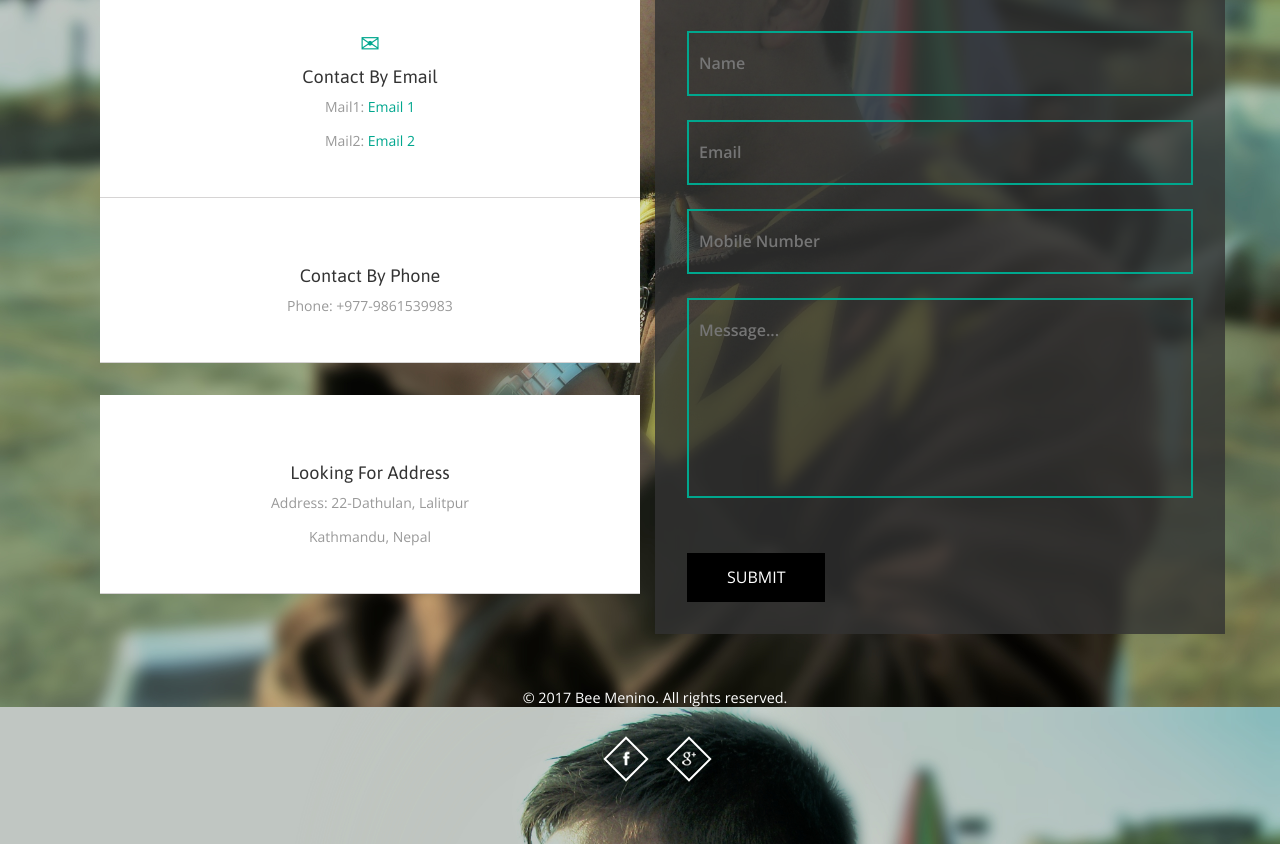
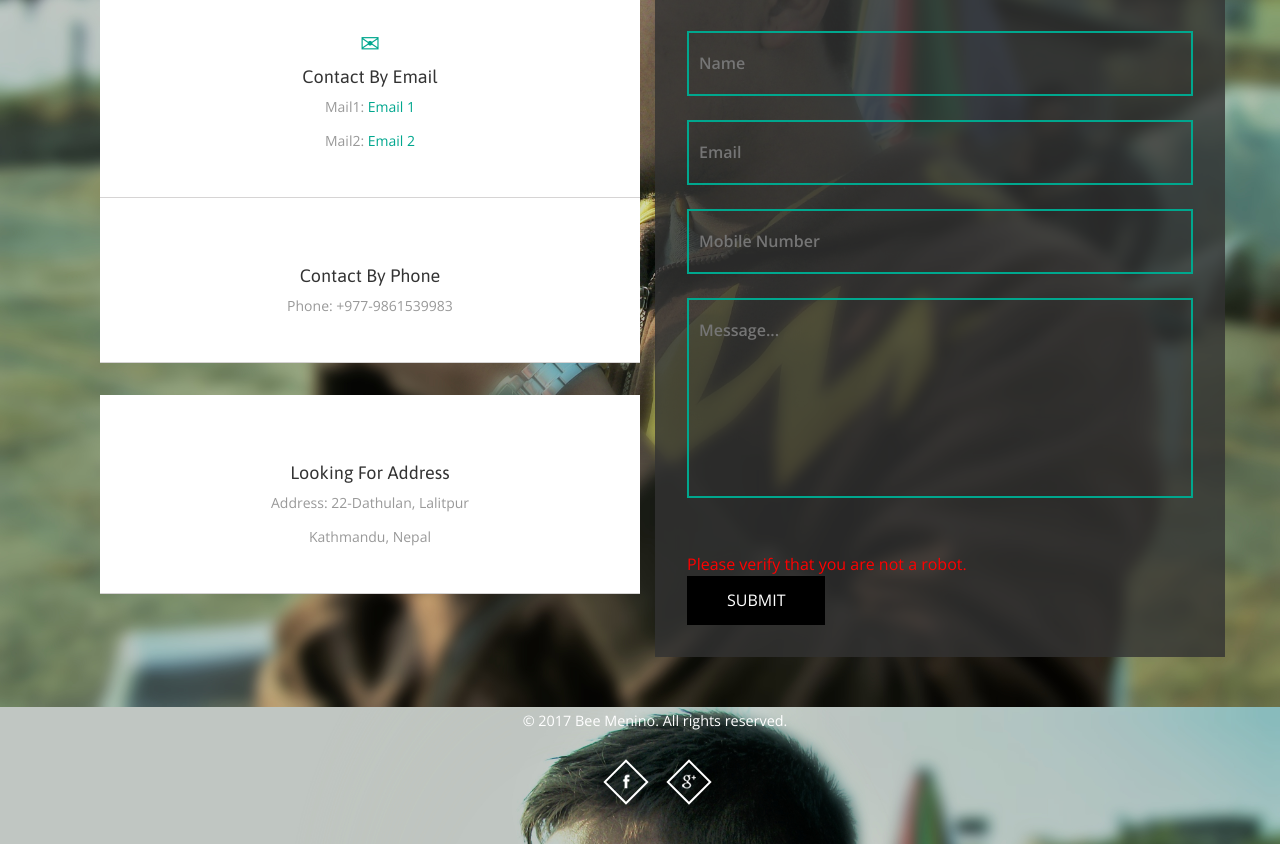
Before and after one commit to poudelmadhav/Bee-Menino, a PHP site: page /contact.html in a window 1280 px wide. Shown: the part 253-1097 px from the top of the page. Run offline with PHP 8.4, Linux system fonts and the light colour scheme; some libraries are stand-ins or nearby versions; some web fonts are replaced.

Commit message:
Recaptc..

```diff
--- a/contact.html
+++ b/contact.html
@@ -117,7 +117,8 @@ Smartphone Compatible web template, free webdesigns for Nokia, Samsung, LG, Sony
                     <input type="email" name="Email" value="" required aria-required="true" placeholder="Email">
                     <input type="tel" name="Mobile Number" value="" placeholder="Mobile Number">
                     <textarea name="Message..." value="" required aria-required="true" placeholder="Message..."></textarea>
-                    <div class="g-recaptcha" data-sitekey="6LfqQRIUAAAAAGGbYbvj4ebOyqRgimFgtiBHWNCA" required aria-required="true"></div>
+                    <div class="g-recaptcha" data-sitekey="6LfqQRIUAAAAAGGbYbvj4ebOyqRgimFgtiBHWNCA"></div>
+                    <span role="alert" class="wpcf7-not-valid-tip">Please verify that you are not a robot.</span>
                     <input type="submit" value="SUBMIT">
                     <input type="hidden" name="_next" value="thankyou.html" />
 
--- a/css/style.css
+++ b/css/style.css
@@ -2049,3 +2049,8 @@ textarea:focus {
   margin-bottom: 5%;
   text-decoration: none;
 }
+span.wpcf7-not-valid-tip {
+    color: #f00;
+    font-size: 1em;
+    display: block;
+}
```
